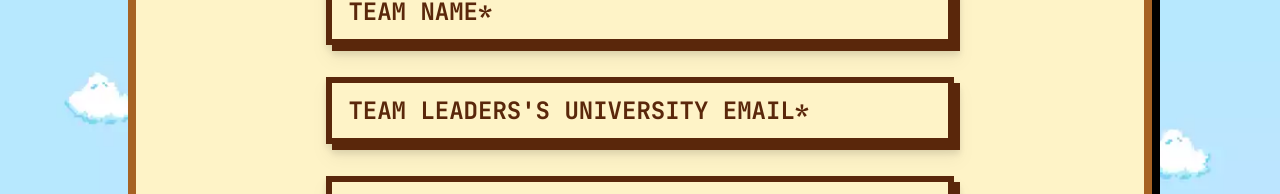
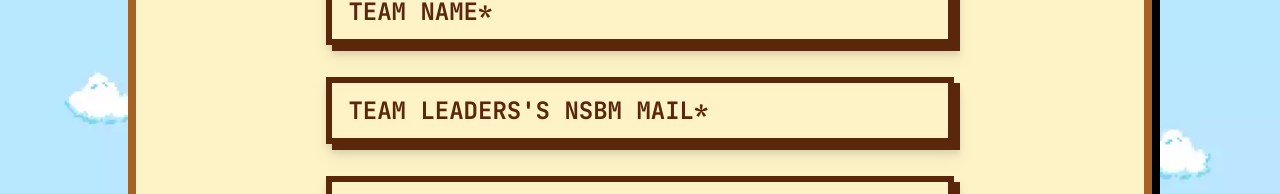
Before and after one commit to fossnsbm/techie-sleuths-24-frontend, a Next.js app: page /register in a window 1280 px wide. Shown: the part 230-424 px from the top of the page. Built offline with nearby package versions, Linux system fonts and the light colour scheme; no server answers.

Commit message:
refactor: Wording changes

```diff
--- a/src/components/register/all-reg-forms.tsx
+++ b/src/components/register/all-reg-forms.tsx
@@ -180,7 +180,7 @@ export default function AllRegForms() {
             render={({ field }) => (
               <FormItem className={style.formStyle}>
                 <FormControl>
-                  <Input placeholder="TEAM LEADERS'S UNIVERSITY EMAIL*" {...field} />
+                  <Input placeholder="TEAM LEADERS'S NSBM MAIL*" {...field} />
                 </FormControl>
                 <FormMessage className="text-xl" />
               </FormItem>
--- a/src/components/ui/input.tsx
+++ b/src/components/ui/input.tsx
@@ -11,7 +11,7 @@ const Input = React.forwardRef<HTMLInputElement, InputProps>(
       <input
         type={type}
         className={cn(
-          "font-mono font-bold flex transition duration-300 text-[20px] placeholder:text-[#5A270B] text-[#5A270B] py-3 pl-4 text-base md:text-2xl bg-[#FEF3C7] w-[80%] sm:w-[70%] h-[12%] border-[6px] border-[#5A270B]  drop-shadow-lg hover:shadow-[0px_0px_0px_0px_rgba(0,0,0,0)]  shadow-[6px_6px_0px_0px_rgba(90,39,11,1)] rounded-none ",
+          "font-mono font-bold flex transition duration-300 text-[20px] placeholder:text-[#5A270B] text-[#5A270B] py-3 pl-4 text-xs md:text-2xl bg-[#FEF3C7] w-[80%] sm:w-[70%] h-[12%] border-[6px] border-[#5A270B]  drop-shadow-lg hover:shadow-[0px_0px_0px_0px_rgba(0,0,0,0)]  shadow-[6px_6px_0px_0px_rgba(90,39,11,1)] rounded-none ",
           className
         )}
         ref={ref}
```
